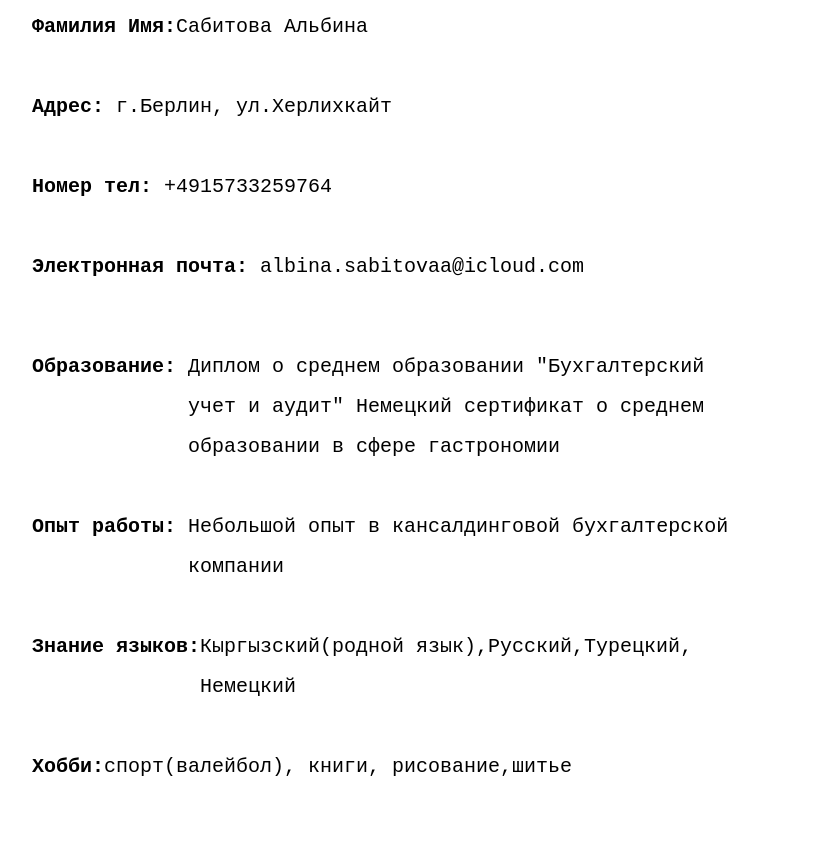
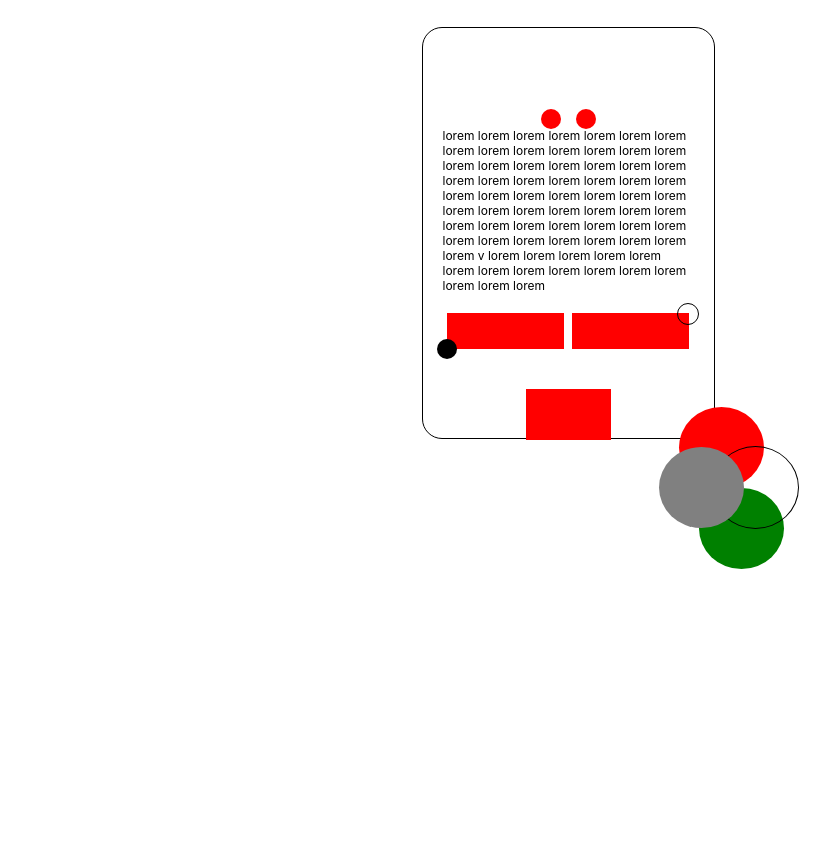
Before and after one commit to SabitovaA/Pro_FE, a plain HTML site: page Home work/index.html in a window 1280 px wide. Shown: the part 73-917 px from the top of the page, without its empty margins (72-902 px from the left). After the commit the page ends 800 px from the top, so only its background shows below. Drawn offline with Linux system fonts and the light colour scheme.

Commit message:
Add files via upload

```diff
--- /dev/null
+++ b/Home work/css/style.css
@@ -0,0 +1,152 @@
+*{
+    margin: 0;
+    padding: 0;
+    box-sizing: border-box;
+}
+.border {
+    margin: 100px auto 20px;
+    padding: 100px 20px;
+    border: 1px solid black;
+    height: 412px;
+    width: 293px;
+    top: 0;
+    left: 0;
+    border-radius: 20px;
+    position: relative;
+}
+.border::before{
+    content: ' ';
+    position: absolute;
+    bottom: -50px;
+    right: -50px;
+    width: 85px;
+    height: 81px;
+    border-radius: 50%;
+    background-color: red;
+
+}
+.border::after{
+    content: ' ';
+    position: absolute;
+    bottom: -90px;
+    right: -30px;
+    width: 85px;
+    height: 81px;
+    border-radius: 50%;
+    background-color: grey;
+
+}
+
+.border p {
+    font-family: 'Inter';
+    font-size: 12px;
+    font-weight: 400;
+    line-height: 15px;
+    letter-spacing: 0em;
+    text-align: left;
+
+}
+
+
+
+.box__main1 {
+    display: flex;
+    justify-content: space-around;
+    margin-top: 20px;
+}
+
+.box1 {
+    background-color: red;
+    width: 117px;
+    height: 36px;
+    top: 0;
+    padding: 0;
+    position: relative;
+}
+.box1::before{
+    content: ' ';
+    position: absolute;
+    bottom: -10px;
+    left: -10px;
+    width: 20px;
+    height: 20px;
+    border-radius: 50%;
+    background-color: black;
+}
+.box1::after{
+    content: ' ';
+    position: absolute;
+    bottom: -220px;
+    right: -220px;
+    width: 85px;
+    height: 81px;
+    border-radius: 50%;
+    background-color: green;
+
+}
+
+.box2 {
+    background-color: red;
+    width: 117px;
+    height: 36px;
+    top: 0;
+    padding: 0;
+    position: relative;
+}
+
+.box2::after {
+    content: ' ';
+    position: absolute;
+    top: -10px;
+    right: -10px;
+    width: 20px;
+    height: 20px;
+    border:1px solid black;
+    border-radius: 50%;
+}
+.box2::before{
+    content: ' ';
+    position: absolute;
+    bottom: -180px;
+    right: -110px;
+    width: 85px;
+    height: 81px;
+    border-radius: 50%;
+    border: 1px solid black;
+}
+
+
+.box__main2 {
+    display: flex;
+    justify-content: center;
+    margin: 40px;
+}
+
+.box3 {
+    background-color: red;
+    width: 85px;
+    height: 51px;
+    top: 0;
+    left: 0;
+    position: relative;
+}
+.box3::after{
+    content: ' ';
+    position: absolute;
+    top: -280px;
+    right: 15px;
+    width: 20px;
+    height: 20px;
+    background-color: red;
+    border-radius: 50%;
+}
+.box3::before{
+    content: ' ';
+    position: absolute;
+    top: -280px;
+    left: 15px;
+    width: 20px;
+    height: 20px;
+    background-color: red;
+    border-radius: 50%;
+}
--- a/Home work/index.html
+++ b/Home work/index.html
@@ -4,41 +4,28 @@
     <meta charset="UTF-8">
     <meta name="viewport" content="width=device-width, initial-scale=1.0">
     <title>Document</title>
-    <link rel="stylesheet" href="style/style.css">
+    <link rel="stylesheet" href="./css/style.css">
 </head>
 <body>
-
-    <div class="main">
-        <h1>Резюме</h1>
-        <pre>
-        <span class="black">Фамилия Имя:</span>Сабитова Альбина
-            <!-- <td>1</td>
-            <td>2</td>
-        </td> -->
-        <span class="black">Адрес:</span> г.Берлин, ул.Херлихкайт
-
-        <span class="black"></class>Номер тел:</span> +4915733259764
-
-        <span class="black">Электронная почта:</span> albina.sabitovaa@icloud.com
-        </pre>
-        <pre>
-        <span class="black">Образование:</span> Диплом о среднем образовании "Бухгалтерский
-                     учет и аудит" Немецкий сертификат о среднем
-                     образовании в сфере гастрономии
-
-        <span class="black">Опыт работы:</span> Небольшой опыт в кансалдинговой бухгалтерской
-                     компании
-
-        <span class="black">Знание языков:</span>Кыргызский(родной язык),Русский,Турецкий,
-                      Немецкий
-
-        <span class="black">Хобби:</span>спорт(валейбол), книги, рисование,шитье
-        <pre>
+    <div class="border">
+        <header>
+            <p>lorem lorem lorem lorem lorem lorem lorem lorem lorem lorem lorem lorem lorem lorem lorem lorem lorem lorem lorem lorem lorem lorem lorem lorem lorem lorem lorem lorem lorem lorem lorem lorem lorem lorem lorem lorem lorem lorem lorem lorem lorem lorem lorem lorem lorem lorem lorem lorem lorem lorem lorem lorem lorem lorem lorem lorem lorem v lorem lorem lorem lorem lorem lorem lorem lorem lorem lorem lorem lorem lorem lorem lorem</p>
+        </header>
+        <main>
+            <section class="box__main1">
+                <div class="box1"></div>
+                <div class="box2"></div>
+            </section>
+            <section class="box__main2">
+                <div class="box3"></div>
+            </section>
+        </main>
+    </div>
 
 
 
 
 
-    </div>
+
 </body>
 </html>
```
